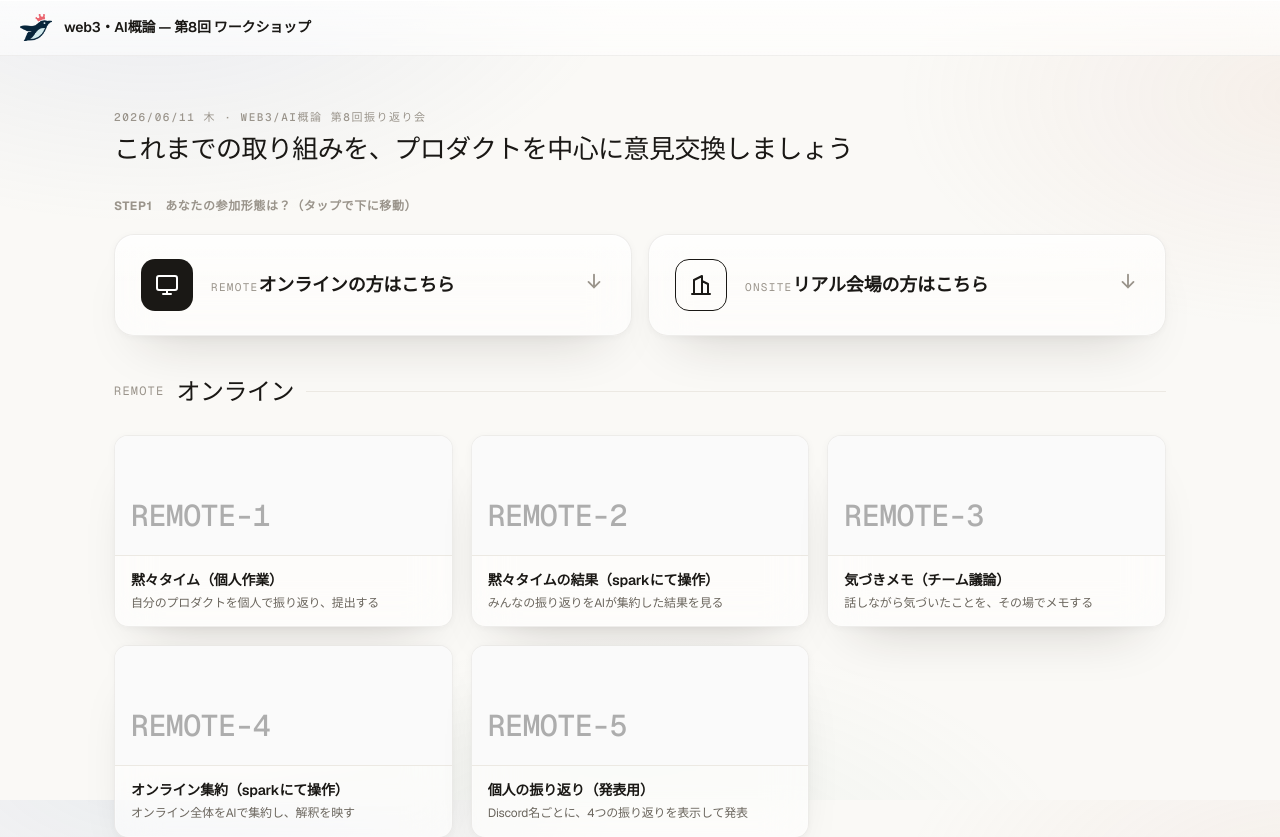
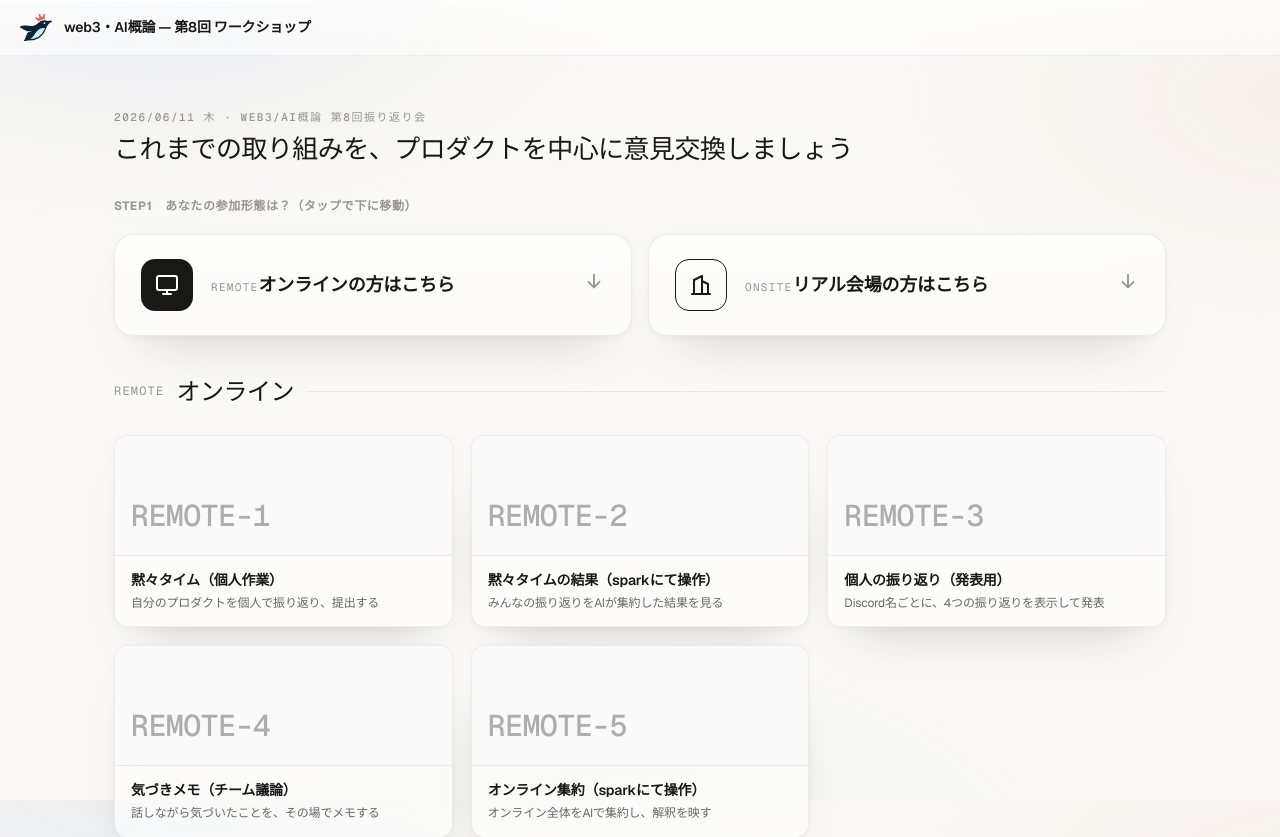
Before and after one commit to kou-uni/workshop-visualizer, a Next.js app: page / in a window 1280 px wide. Shown: the top 837 px of the page. Built offline with nearby package versions, Linux system fonts and the light colour scheme; a web font is replaced by a local one.

Commit message:
REMOTE番号入替: 個人の振り返り=REMOTE-3 / 気づきメモ=REMOTE-4 / オンライン集約=REMOTE-5（トップ順序＋各ページ内バッジも一致）
Co-Authored-By: Claude Opus 4.8 (1M context) <noreply@anthropic.com>

```diff
--- a/app/page.tsx
+++ b/app/page.tsx
@@ -5,9 +5,9 @@ import { useEffect, useRef, useState } from 'react';
 const ONLINE_TILES = [
   { k: 'REMOTE-1', n: '黙々タイム（個人作業）', d: '自分のプロダクトを個人で振り返り、提出する', href: '/remote/input' },
   { k: 'REMOTE-2', n: '黙々タイムの結果（sparkにて操作）', d: 'みんなの振り返りをAIが集約した結果を見る', href: '/remote/result' },
-  { k: 'REMOTE-3', n: '気づきメモ（チーム議論）', d: '話しながら気づいたことを、その場でメモする', href: '/remote/feedback' },
-  { k: 'REMOTE-4', n: 'オンライン集約（sparkにて操作）', d: 'オンライン全体をAIで集約し、解釈を映す', href: '/remote/admin' },
-  { k: 'REMOTE-5', n: '個人の振り返り（発表用）', d: 'Discord名ごとに、4つの振り返りを表示して発表', href: '/remote/people' },
+  { k: 'REMOTE-3', n: '個人の振り返り（発表用）', d: 'Discord名ごとに、4つの振り返りを表示して発表', href: '/remote/people' },
+  { k: 'REMOTE-4', n: '気づきメモ（チーム議論）', d: '話しながら気づいたことを、その場でメモする', href: '/remote/feedback' },
+  { k: 'REMOTE-5', n: 'オンライン集約（sparkにて操作）', d: 'オンライン全体をAIで集約し、解釈を映す', href: '/remote/admin' },
 ];
 const REAL_TILES = [
   { k: 'ONSITE-1', n: '振り返り録音（代表者）', d: 'チームの議論を代表者が録音して、提出する', href: '/onsite/record' },
--- a/app/remote/admin/page.tsx
+++ b/app/remote/admin/page.tsx
@@ -41,7 +41,7 @@ export default function RemoteAdmin() {
       <div className="screen">
         <div className="screen-head">
           <div>
-            <span className="eyebrow">REMOTE-4 · オンライン集約</span>
+            <span className="eyebrow">REMOTE-5 · オンライン集約</span>
             <h1 style={{ fontSize: 34, marginTop: 6 }}>みんなの振り返りを、ひとつに</h1>
           </div>
           <button className="btn btn-primary btn-lg" onClick={run} disabled={busy}>
--- a/app/remote/feedback/page.tsx
+++ b/app/remote/feedback/page.tsx
@@ -62,7 +62,7 @@ export default function RemoteFeedback() {
             </Link>
             <Link href="/" className="logo-dot">8</Link>
             <span className="app-head-title">気づきメモ</span>
-            <span className="badge badge-gray" style={{ fontSize: 10, padding: '3px 8px' }}>REMOTE-3</span>
+            <span className="badge badge-gray" style={{ fontSize: 10, padding: '3px 8px' }}>REMOTE-4</span>
           </div>
         </header>
 
--- a/app/remote/people/page.tsx
+++ b/app/remote/people/page.tsx
@@ -36,7 +36,7 @@ export default function RemotePeople() {
       </div>
 
       <div className="screen">
-        <span className="eyebrow">REMOTE · 個人の振り返り</span>
+        <span className="eyebrow">REMOTE-3 · 個人の振り返り</span>
         <h1 style={{ fontSize: 34, marginTop: 6 }}>発表する人を選んでください</h1>
         <p className="tiny muted" style={{ marginTop: 6 }}>Discord名ごとに、提出した4つの振り返りを表示します。提出した順に自動で並びます。</p>
 
--- a/app/remote/person/[id]/page.tsx
+++ b/app/remote/person/[id]/page.tsx
@@ -48,7 +48,7 @@ export default function RemotePerson() {
           </div>
         ) : (
           <>
-            <span className="eyebrow">REMOTE · 個人の振り返り</span>
+            <span className="eyebrow">REMOTE-3 · 個人の振り返り</span>
             <h1 style={{ fontSize: 40, marginTop: 6 }}>{cur.discord_name}</h1>
 
             <div style={{ marginTop: 24, display: 'flex', flexDirection: 'column', gap: 16 }}>
```
Also changed, not shown: 1 other file (tests, documents, lock files or other folders).
